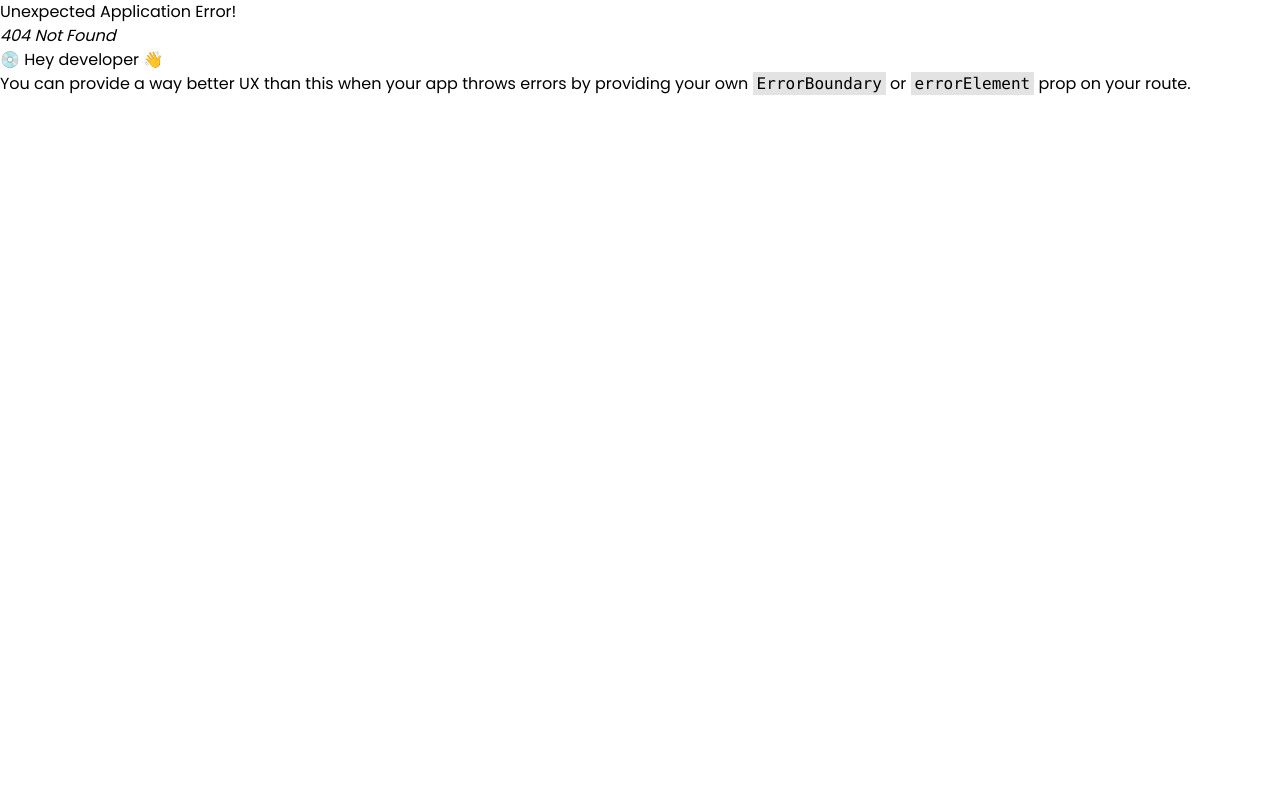
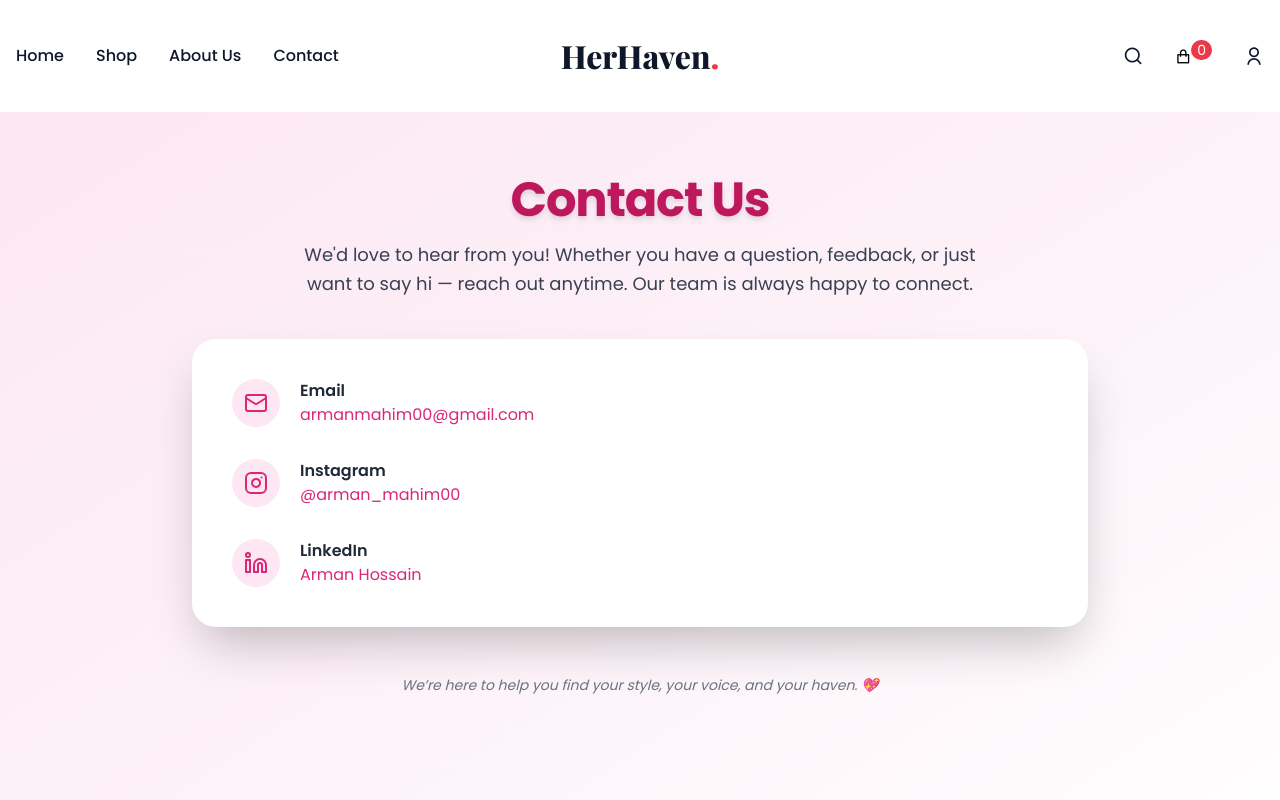
Before and after one commit to brainiac1010/Her-Haven, a React (Vite) app: page /contact in a window 1280 px wide. Before the commit this address had no page. Shown: the top 800 px of the page. Built offline with nearby package versions, Linux system fonts and the light colour scheme.

Commit message:
contact us and about us update

```diff
--- a/package.json
+++ b/package.json
@@ -15,6 +15,7 @@
     "@stripe/stripe-js": "^5.5.0",
     "axios": "^1.7.9",
     "chart.js": "^4.4.7",
+    "lucide-react": "^0.487.0",
     "react": "^18.3.1",
     "react-chartjs-2": "^5.3.0",
     "react-dom": "^18.3.1",
--- a/src/components/Navbar.jsx
+++ b/src/components/Navbar.jsx
@@ -66,7 +66,7 @@ const Navbar = () => {
         <ul className='nav__links'>
           <li className='link'><Link to='/'>Home</Link> </li>
           <li className='link'><Link to='/shop'>Shop</Link> </li>
-          <li className='link'><Link to='/pages'>Pages</Link> </li>
+          <li className='link'><Link to='/aboutUs'>About Us</Link> </li>
           <li className='link'><Link to='/contact'>Contact</Link> </li>
         </ul>
 
--- /dev/null
+++ b/src/components/pages/AboutUs.jsx
@@ -0,0 +1,55 @@
+import React from "react";
+
+const AboutUs = () => {
+  return (
+    <section className="bg-pink-50 min-h-screen py-12 px-4 md:px-20">
+      <div className="max-w-4xl mx-auto text-center">
+        <h1 className="text-4xl md:text-5xl font-bold text-pink-700 mb-6">About Us</h1>
+        <p className="text-lg text-gray-700 mb-8">
+          Welcome to <span className="font-semibold text-pink-600">HerHaven</span> — where every woman finds her space, her strength, and her style.
+        </p>
+
+        <div className="bg-white shadow-md rounded-2xl p-8 mb-8 text-left">
+          <h2 className="text-2xl font-semibold text-pink-600 mb-3">🌷 Our Mission</h2>
+          <p className="text-gray-700">
+            To empower women to live boldly, love deeply, and express themselves freely — through fashion, self-care, and community.
+          </p>
+        </div>
+
+        <div className="bg-white shadow-md rounded-2xl p-8 mb-8 text-left">
+          <h2 className="text-2xl font-semibold text-pink-600 mb-3">🛍️ What We Offer</h2>
+          <p className="text-gray-700 mb-4">
+            At HerHaven, we believe that self-expression starts with what you wear and how you care for yourself. Our curated collections include:
+          </p>
+          <ul className="list-disc list-inside text-gray-700 space-y-2">
+            <li>👗 Trendy & timeless <span className="font-medium text-pink-600">dresses</span></li>
+            <li>💄 High-quality <span className="font-medium text-pink-600">cosmetics</span> for every look</li>
+            <li>💍 Elegant <span className="font-medium text-pink-600">jewelry</span> to elevate your outfit</li>
+            <li>👜 Chic <span className="font-medium text-pink-600">accessories</span> that complete your vibe</li>
+            <li>🧴 Gentle & effective <span className="font-medium text-pink-600">skincare</span> products</li>
+          </ul>
+        </div>
+
+        <div className="bg-white shadow-md rounded-2xl p-8 mb-8 text-left">
+          <h2 className="text-2xl font-semibold text-pink-600 mb-3">🤝 Our Community</h2>
+          <p className="text-gray-700">
+            HerHaven is more than just a shop — it's a sisterhood. We’re building a safe, inclusive, and uplifting space where women connect, share, and shine together.
+          </p>
+        </div>
+
+        <div className="bg-white shadow-md rounded-2xl p-8 text-left">
+          <h2 className="text-2xl font-semibold text-pink-600 mb-3">💌 Join the Haven</h2>
+          <p className="text-gray-700">
+            We’re here for every woman — all shades, shapes, and stories. Be part of our growing community. Let’s grow together, glow together.
+          </p>
+        </div>
+
+        <p className="mt-10 text-xl font-semibold text-pink-700">
+          HerHaven — Your space. Your strength. Your story.
+        </p>
+      </div>
+    </section>
+  );
+};
+
+export default AboutUs;
--- /dev/null
+++ b/src/components/pages/ContactUs.jsx
@@ -0,0 +1,77 @@
+import React from "react";
+import { Mail, Instagram, Linkedin } from "lucide-react";
+
+const ContactUs = () => {
+  return (
+    <section className="bg-gradient-to-br from-pink-100 via-pink-50 to-white min-h-screen py-16 px-4 md:px-20">
+      <div className="max-w-4xl mx-auto text-center">
+        <h1 className="text-4xl md:text-5xl font-extrabold text-pink-700 mb-4 tracking-tight drop-shadow-md">
+          Contact Us
+        </h1>
+        <p className="text-lg text-gray-700 mb-10 max-w-2xl mx-auto leading-relaxed">
+          We'd love to hear from you! Whether you have a question, feedback, or just want to say hi — reach out anytime. Our team is always happy to connect.
+        </p>
+
+        <div className="bg-white shadow-2xl rounded-3xl p-10 space-y-8 text-left transition-all duration-300 hover:shadow-pink-200">
+          {/* Email */}
+          <div className="flex items-center gap-5 group">
+            <div className="bg-pink-100 p-3 rounded-full">
+              <Mail className="text-pink-600 w-6 h-6" />
+            </div>
+            <div>
+              <p className="font-semibold text-gray-800">Email</p>
+              <a
+                href="mailto:armanmahim00@gmail.com"
+                className="text-pink-600 hover:underline hover:text-pink-700 transition"
+              >
+                armanmahim00@gmail.com
+              </a>
+            </div>
+          </div>
+
+          {/* Instagram */}
+          <div className="flex items-center gap-5 group">
+            <div className="bg-pink-100 p-3 rounded-full">
+              <Instagram className="text-pink-600 w-6 h-6" />
+            </div>
+            <div>
+              <p className="font-semibold text-gray-800">Instagram</p>
+              <a
+                href="https://instagram.com/arman_mahim00"
+                target="_blank"
+                rel="noopener noreferrer"
+                className="text-pink-600 hover:underline hover:text-pink-700 transition"
+              >
+                @arman_mahim00
+              </a>
+            </div>
+          </div>
+
+          {/* LinkedIn */}
+          <div className="flex items-center gap-5 group">
+            <div className="bg-pink-100 p-3 rounded-full">
+              <Linkedin className="text-pink-600 w-6 h-6" />
+            </div>
+            <div>
+              <p className="font-semibold text-gray-800">LinkedIn</p>
+              <a
+                href="https://www.linkedin.com/in/arman-hossain-aaaa74269/"
+                target="_blank"
+                rel="noopener noreferrer"
+                className="text-pink-600 hover:underline hover:text-pink-700 transition"
+              >
+                Arman Hossain
+              </a>
+            </div>
+          </div>
+        </div>
+
+        <p className="mt-12 text-gray-500 text-sm italic">
+          We’re here to help you find your style, your voice, and your haven. 💖
+        </p>
+      </div>
+    </section>
+  );
+};
+
+export default ContactUs;
```
Also changed, not shown: src/routers/router.jsx (+10 -0 lines), 1 other file (tests, documents, lock files or other folders).
